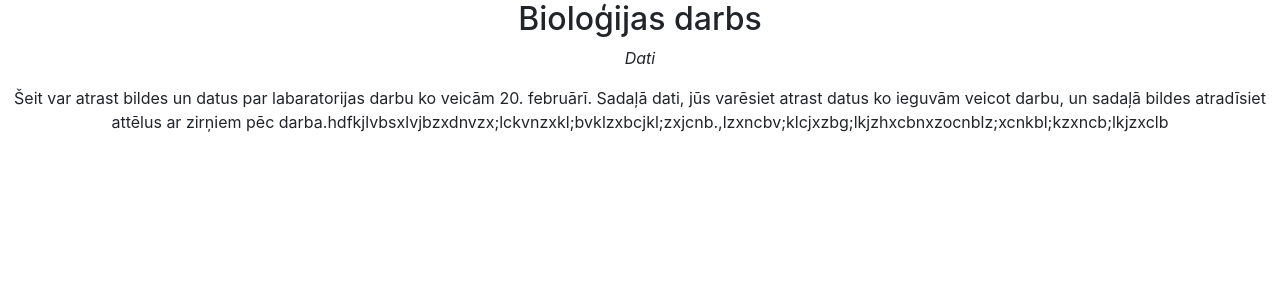
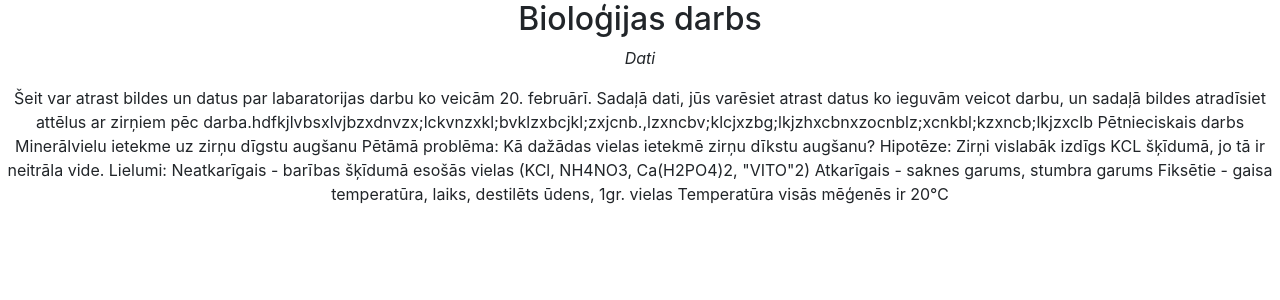
Before and after one commit to glapadore/biologija-1, a Flask app: page / in a window 1280 px wide. Shown: the part 79-379 px from the top of the page. Run offline with Flask 2, Linux system fonts and the light colour scheme; some libraries are stand-ins or nearby versions.

Commit message:
Update virslapa.html

```diff
--- a/templates/virslapa.html
+++ b/templates/virslapa.html
@@ -57,7 +57,25 @@
 <section>
   <h2 style="text-align: center">Bioloģijas darbs</h2>
   <p  style="text-align: center"><i>Dati</i></p>
-  <p style="text-align: center">Šeit var atrast bildes un datus par labaratorijas darbu ko veicām 20. februārī. Sadaļā dati, jūs varēsiet atrast datus ko ieguvām veicot darbu, un sadaļā bildes atradīsiet attēlus ar zirņiem pēc darba.hdfkjlvbsxlvjbzxdnvzx;lckvnzxkl;bvklzxbcjkl;zxjcnb.,lzxncbv;klcjxzbg;lkjzhxcbnxzocnblz;xcnkbl;kzxncb;lkjzxclb</p>
+  <p style="text-align: center">Šeit var atrast bildes un datus par labaratorijas darbu ko veicām 20. februārī. Sadaļā dati, jūs varēsiet atrast datus ko ieguvām veicot darbu, un sadaļā bildes atradīsiet attēlus ar zirņiem pēc darba.hdfkjlvbsxlvjbzxdnvzx;lckvnzxkl;bvklzxbcjkl;zxjcnb.,lzxncbv;klcjxzbg;lkjzhxcbnxzocnblz;xcnkbl;kzxncb;lkjzxclb
+    Pētnieciskais darbs
+    Minerālvielu ietekme uz zirņu dīgstu augšanu
+
+
+    Pētāmā problēma:
+    Kā dažādas vielas ietekmē zirņu dīkstu augšanu?
+
+    Hipotēze:
+    Zirņi vislabāk izdīgs KCL šķīdumā, jo tā ir neitrāla vide.
+
+    Lielumi:
+    Neatkarīgais - barības šķīdumā esošās vielas (KCl, NH4NO3, Ca(H2PO4)2, "VITO"2)
+
+    Atkarīgais - saknes garums, stumbra garums
+
+    Fiksētie - gaisa temperatūra, laiks, destilēts ūdens, 1gr. vielas
+
+        Temperatūra visās mēģenēs ir 20℃</p>
 </section>
 
 			</header>
```
